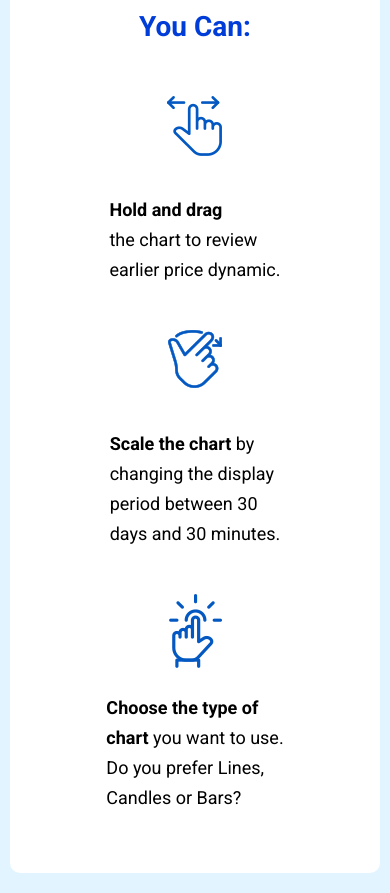
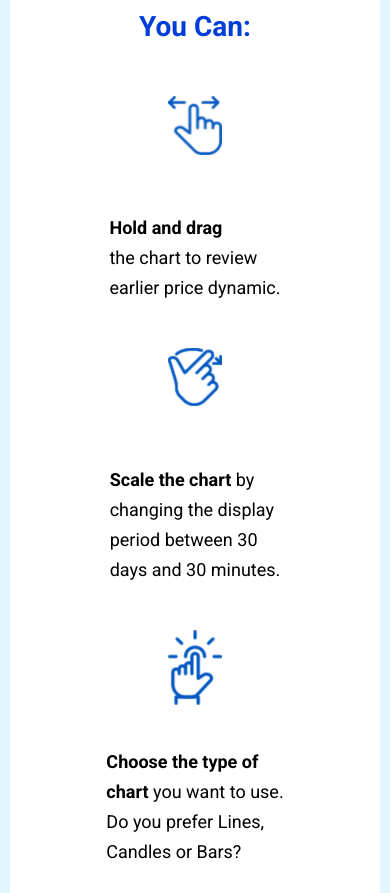
Before and after one commit to littldude/email-test, a plain HTML site: page index.html in a window 390 px wide. Shown: the part 951-1844 px from the top of the page. Drawn offline with Linux system fonts and the light colour scheme.

Commit message:
Trying img x2

```diff
--- a/index.html
+++ b/index.html
@@ -4,6 +4,8 @@
         <meta http-equiv="Content-Type" content="text/html; charset=UTF-8" />
         <title>3 Easy steps to improve your Chance of Success</title>
         <meta name="viewport" content="width=device-width, initial-scale=1.0" />
+        <meta http-equiv="X-UA-Compatible" content="IE=edge">
+        <meta name="x-apple-disable-message-reformatting">
         <link rel="preconnect" href="https://fonts.googleapis.com">
         <link rel="preconnect" href="https://fonts.gstatic.com" crossorigin>
         <link href="https://fonts.googleapis.com/css2?family=Roboto:wght@400;500;700;900&display=swap" rel="stylesheet">
@@ -164,8 +166,15 @@
                 }
             }
             @media (max-width: 800px) {
-                .table-905 td {
-                    display: block;
+                .table-905,
+                .table-905 tbody,
+                .table-905 tr,
+                .table-905 th,
+                .table-905 td
+                 {
+                    display: block !important;
+                    width: 100% !important;
+                    margin: auto;
                 }
                 .column {
                     padding-top: 55px !important;
@@ -404,19 +413,19 @@
                                             <td>
                                                 <table class="table-905" width="905" align="center" border="0" cellpadding="0" cellspacing="0">
                                                     <tr>
-                                                        <td class="column" align="center" valign="top" style="padding-top: 58px;">
-                                                            <table border="0" cellpadding="0" cellspacing="0">
+                                                        <th class="column" align="center" valign="top" style="padding-top: 58px;">
+                                                            <table border="0" cellpadding="0" cellspacing="0" align="center">
                                                                 <tr>
                                                                     <td>
-                                                                        <table border="0" cellpadding="0" cellspacing="0">
+                                                                        <table border="0" cellpadding="0" cellspacing="0" align="center">
                                                                             <tr>
                                                                                 <td align="center" height="74">
-                                                                                    <img src="https://littldude.github.io/email-test/img/swipe-img.png" alt="Swipe" />
+                                                                                    <img style="width: 54px;height: auto;" src="img/swipe@2x.png" alt="Swipe" />
                                                                                 </td>
                                                                             </tr>
                                                                             <tr>
                                                                                 <td class="text--small">
-                                                                                    <p style="font-family: Arial, Roboto, sans-serif;font-size: 28px;line-height: 41px;padding-top: 32px;"><b>Hold and drag</b><br />the chart to review<br />earlier price dynamic.
+                                                                                    <p style="font-family: Arial, Roboto, sans-serif;font-size: 28px;line-height: 41px;padding-top: 32px;font-weight: normal;"><b>Hold and drag</b><br />the chart to review<br />earlier price dynamic.
                                                                                     </p>
                                                                                 </td>
                                                                             </tr>
@@ -424,20 +433,20 @@
                                                                     </td>
                                                                 </tr>
                                                             </table>
-                                                        </td>
-                                                        <td class="column" align="center" valign="top" style="padding-top: 58px;">
-                                                            <table border="0" cellpadding="0" cellspacing="0">
+                                                        </th>
+                                                        <th class="column" align="center" valign="top" style="padding-top: 58px;">
+                                                            <table border="0" cellpadding="0" cellspacing="0" align="center">
                                                                 <tr>
                                                                     <td>
-                                                                        <table border="0" cellpadding="0" cellspacing="0">
+                                                                        <table border="0" cellpadding="0" cellspacing="0" align="center">
                                                                             <tr>
                                                                                 <td align="center" height="74">
-                                                                                    <img valign="center" src="https://littldude.github.io/email-test/img/slide-img.png" alt="Slide" />
+                                                                                    <img style="width: 54px;height: auto;" align="center" src="img/slide@2x.png" alt="Slide" />
                                                                                 </td>
                                                                             </tr>
                                                                             <tr>
                                                                                 <td class="text--small">
-                                                                                    <p style="font-family: Arial, Roboto, sans-serif;font-size: 28px;line-height: 41px;padding-top: 32px;"><b>Scale the chart</b> by<br />changing the display<br />period between 30<br />days and 30 minutes.
+                                                                                    <p style="font-family: Arial, Roboto, sans-serif;font-size: 28px;line-height: 41px;padding-top: 32px;font-weight: normal;"><b>Scale the chart</b> by<br />changing the display<br />period between 30<br />days and 30 minutes.
                                                                                     </p>
                                                                                 </td>
                                                                             </tr>
@@ -445,20 +454,20 @@
                                                                     </td>
                                                                 </tr>
                                                             </table>
-                                                        </td>
-                                                        <td class="column" align="center" valign="top" style="padding-top: 58px;">
-                                                            <table border="0" cellpadding="0" cellspacing="0">
+                                                        </th>
+                                                        <th class="column" align="center" valign="top" style="padding-top: 58px;">
+                                                            <table border="0" cellpadding="0" cellspacing="0" align="center">
                                                                 <tr>
                                                                     <td>
-                                                                        <table border="0" cellpadding="0" cellspacing="0">
+                                                                        <table border="0" cellpadding="0" cellspacing="0" align="center">
                                                                             <tr>
                                                                                 <td align="center" height="74">
-                                                                                    <img src="https://littldude.github.io/email-test/img/tap-img.png" alt="Tap" />
+                                                                                    <img style="width: 54px;height: auto;" src="img/tap@2x.png" alt="Tap" />
                                                                                 </td>
                                                                             </tr>
                                                                             <tr>
                                                                                 <td class="text--small">
-                                                                                    <p style="font-family: Arial, Roboto, sans-serif;font-size: 28px;line-height: 41px;padding-top: 32px;"><b>Choose the type of<br />chart</b> you want to use.<br />Do you prefer Lines,<br />Candles or Bars?
+                                                                                    <p style="font-family: Arial, Roboto, sans-serif;font-size: 28px;line-height: 41px;padding-top: 32px;font-weight: normal;"><b>Choose the type of<br />chart</b> you want to use.<br />Do you prefer Lines,<br />Candles or Bars?
                                                                                     </p>
                                                                                 </td>
                                                                             </tr>
@@ -466,7 +475,7 @@
                                                                     </td>
                                                                 </tr>
                                                             </table>
-                                                        </td>
+                                                        </th>
                                                     </tr>
                                                 </table>
                                             </td>
@@ -532,7 +541,7 @@
                                         <td>
                                             <table align="center" border="0" width="1040" class="table-1040" cellpadding="0" cellspacing="0" height="60">
                                                 <tr>
-                                                    <td style="background: url('https://littldude.github.io/email-test/img/blur_img.png'), #ffffff;background-repeat: no-repeat;background-size: 100%;background-position-y: 100%;border-bottom-left-radius: 10px;border-bottom-right-radius: 10px;">
+                                                    <td style="background: url('https://littldude.github.io/email-test/img/blur_img.png'), #ffffff;background-repeat: no-repeat;background-size: 100%;background-position:0 100%;border-bottom-left-radius: 10px;border-bottom-right-radius: 10px;">
 
                                                     </td>
                                                 </tr>
```
Also changed, not shown: img/slide@2x.png (added), img/swipe@2x.png (added), img/tap@2x.png (added).
